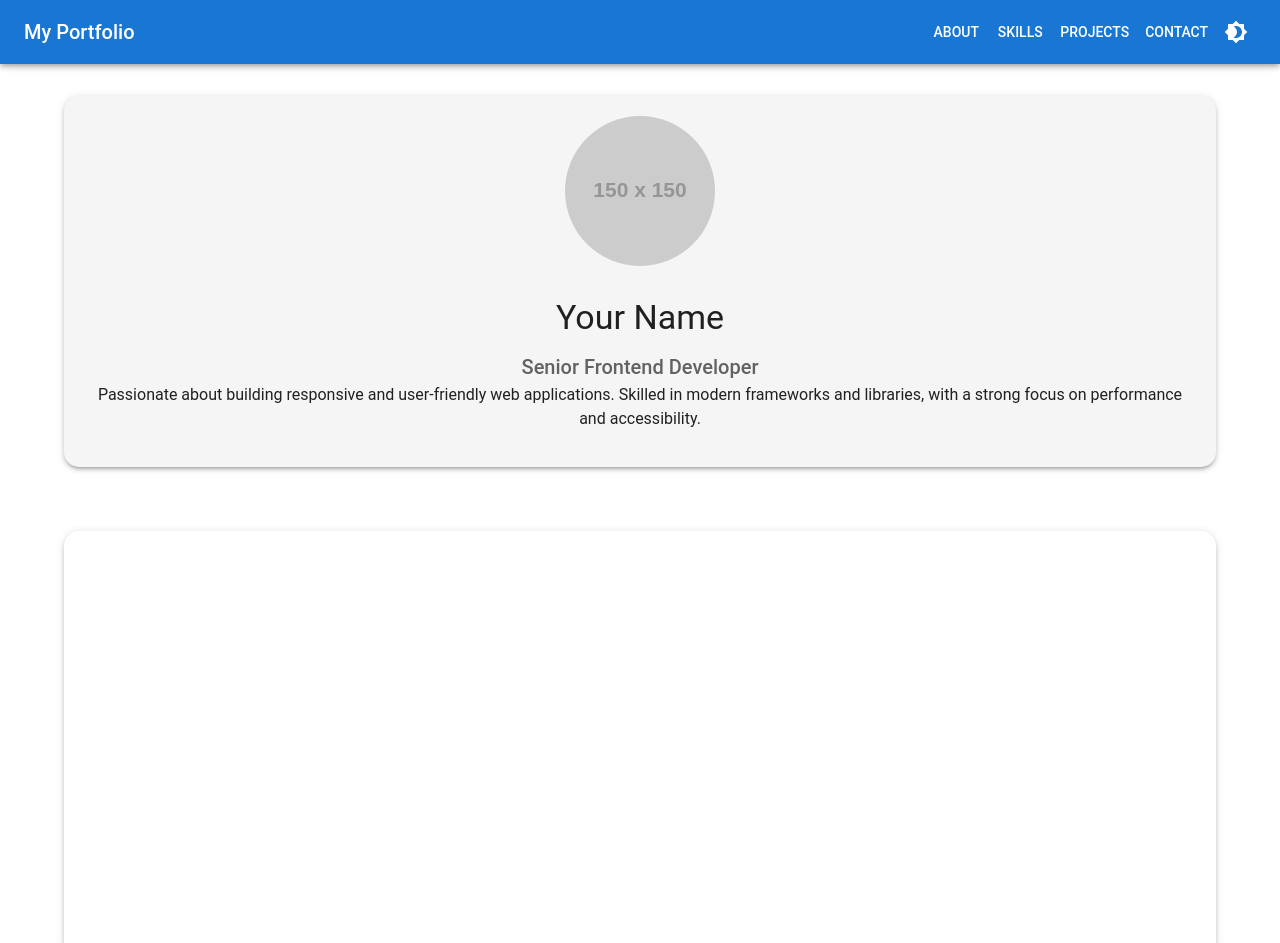
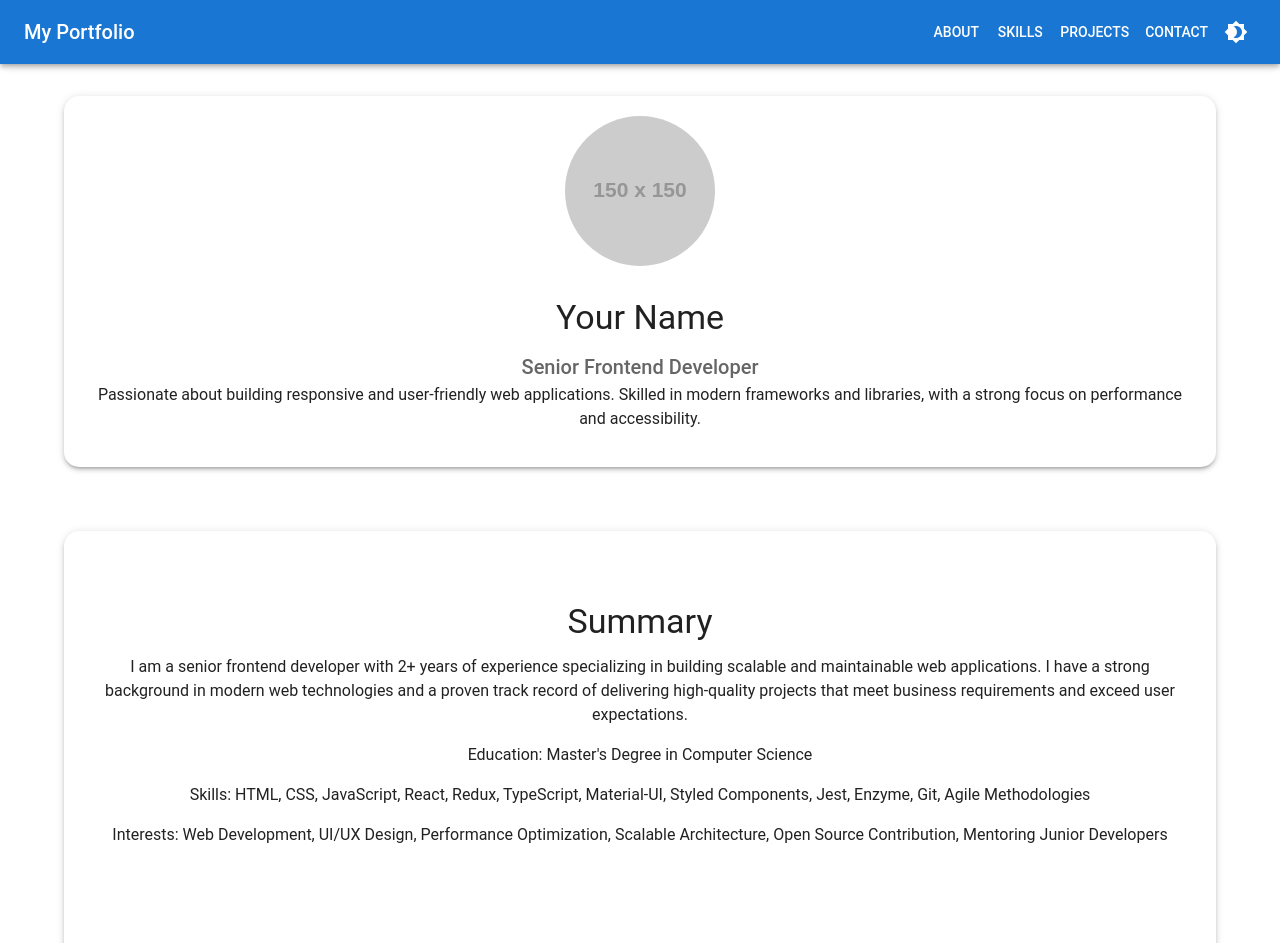
Before and after one commit to Ridam-Kukde/Portfolio, a React (Create React App) app: page / in a window 1280 px wide. Shown: the top 943 px of the page. Built offline with nearby package versions, Linux system fonts and the light colour scheme; grey boxes are pictures that could not be loaded.

Commit message:
fix: Dark mode support for summary and profile section

```diff
--- a/src/components/Layout1/About.js
+++ b/src/components/Layout1/About.js
@@ -9,17 +9,17 @@ export const About = () => {
     <animated.section id="summary" style={fade} className="py-10 bg-gradient-to-r from-blue-400 to-purple-500">
       <Paper elevation={3} style={{ padding: '30px', borderRadius: '15px' }}>
         <Box textAlign="center" mt={5} mb={10}>
-          <Typography variant="h4" gutterBottom color="white">Summary</Typography>
-          <Typography variant="body1" paragraph color="white">
-            I am a senior frontend developer with 7+ years of experience specializing in building scalable and maintainable web applications. I have a strong background in modern web technologies and a proven track record of delivering high-quality projects that meet business requirements and exceed user expectations.
+          <Typography variant="h4" gutterBottom >Summary</Typography>
+          <Typography variant="body1" paragraph >
+            I am a senior frontend developer with 2+ years of experience specializing in building scalable and maintainable web applications. I have a strong background in modern web technologies and a proven track record of delivering high-quality projects that meet business requirements and exceed user expectations.
           </Typography>
-          <Typography variant="body1" color="white">
+          <Typography variant="body1" >
             Education: Master's Degree in Computer Science
           </Typography>
-          <Typography variant="body1" color="white" mt={2}>
+          <Typography variant="body1"  mt={2}>
             Skills: HTML, CSS, JavaScript, React, Redux, TypeScript, Material-UI, Styled Components, Jest, Enzyme, Git, Agile Methodologies
           </Typography>
-          <Typography variant="body1" color="white" mt={2}>
+          <Typography variant="body1"  mt={2}>
             Interests: Web Development, UI/UX Design, Performance Optimization, Scalable Architecture, Open Source Contribution, Mentoring Junior Developers
           </Typography>
         </Box>
--- a/src/components/Layout1/Profile.js
+++ b/src/components/Layout1/Profile.js
@@ -7,7 +7,7 @@ const Profile = () => {
 
   return (
     <animated.section style={fade} className="py-10">
-      <Paper elevation={3} style={{ padding: '20px', borderRadius: '15px', textAlign: 'center', backgroundColor: '#f5f5f5' }}>
+      <Paper elevation={3} sx={{ padding: '20px', borderRadius: '15px', textAlign: 'center'}}>
         <Box mb={3}>
           <img
             src="https://via.placeholder.com/150" // Replace with your image URL
```
